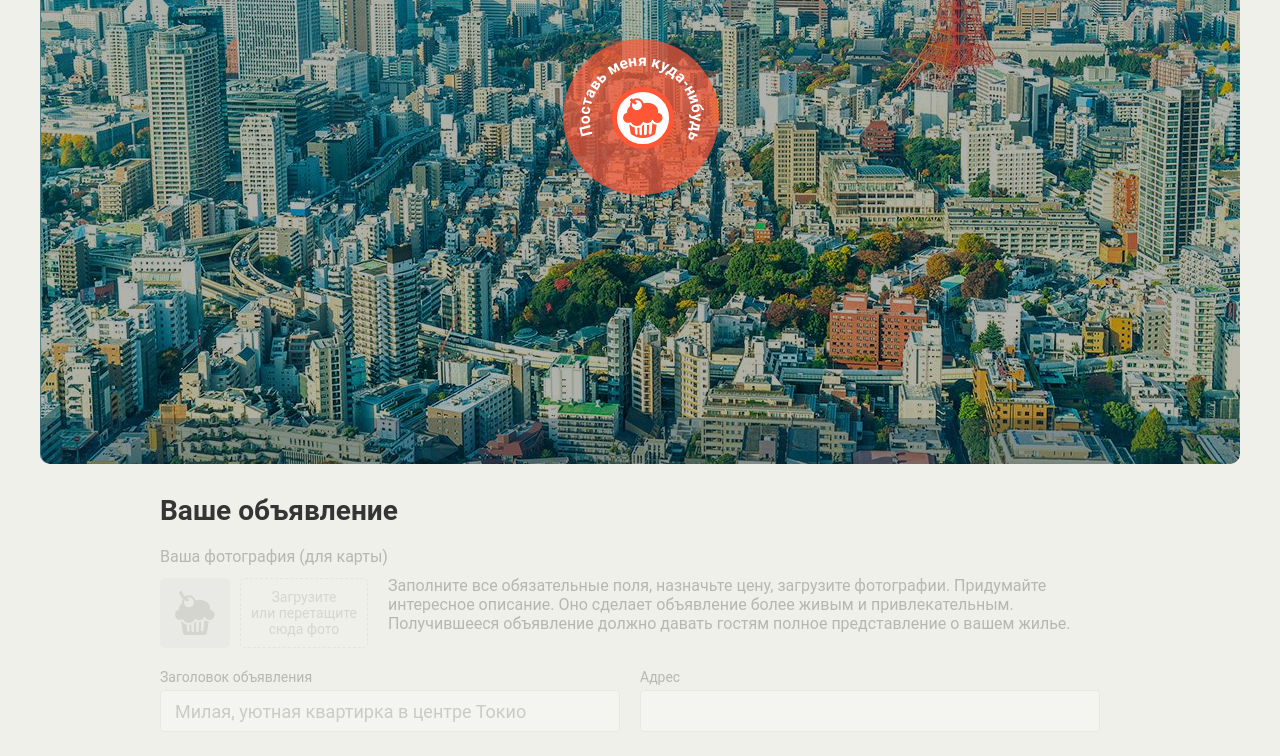
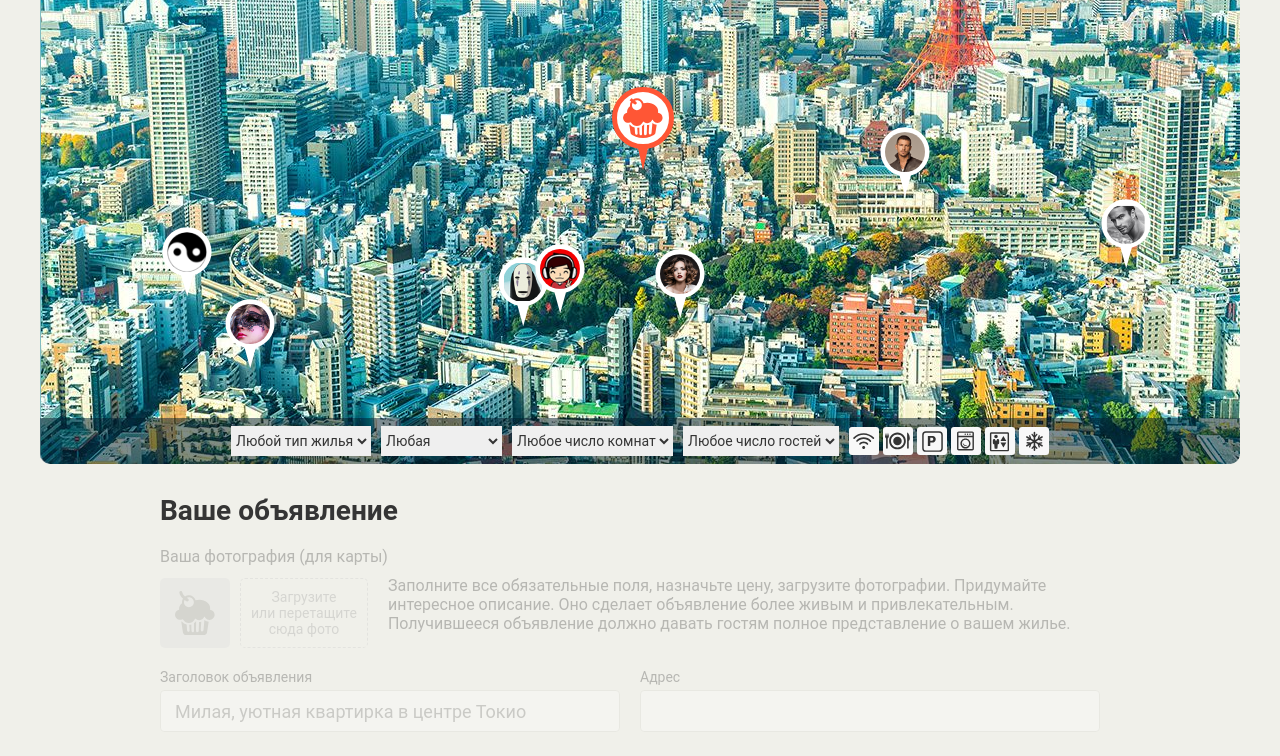
Before and after one commit to dashabelkina/570339-keksobooking-18, a website: page index.html in a window 1280 px wide. Shown: the part 286-1042 px from the top of the page. Drawn offline with Linux system fonts and the light colour scheme; files whose address does not match are found by name.

Commit message:
Личный проект: пока все дома

```diff
--- a/index.html
+++ b/index.html
@@ -240,13 +240,13 @@
     </div>
   </template>
 
-  <!-- Сообщение об ошибке создания объеявления -->
+  <!-- Сообщение об ошибке создания объявления -->
   <template id="error">
     <div class="error">
       <p class="error__message">Ошибка загрузки объявления</p>
       <button class="error__button" href="#">Попробовать снова</button>
     </div>
   </template>
-
+<script src="js/main.js"></script>
 </body>
 </html>
--- a/js/main.js
+++ b/js/main.js
@@ -0,0 +1,91 @@
+'use strict';
+
+var totalNumber = 8;
+var mockAvatar = ['img/avatars/user01.png', 'img/avatars/user02.png', 'img/avatars/user03.png', 'img/avatars/user04.png', 'img/avatars/user05.png', 'img/avatars/user06.png', 'img/avatars/user07.png', 'img/avatars/user08.png'];
+var mockTitle = ['Заголовок01', 'Заголовок02', 'Заголовок03', 'Заголовок04', 'Заголовок05', 'Заголовок06', 'Заголовок07', 'Заголовок08'];
+var mockType = ['palace', 'flat', 'house', 'bungalo'];
+var mockCheckin = ['12:00', '13:00', '14:00'];
+var mockCheckout = ['12:00', '13:00', '14:00'];
+var mockFeatures = ['wifi', 'dishwasher', 'parking', 'washer', 'elevator', 'conditioner'];
+var mockDescription = ['Описание01', 'Описание02', 'Описание03', 'Описание04', 'Описание05', 'Описание06', 'Описание07', 'Описание08'];
+var mockPhotos = ['http://o0.github.io/assets/images/tokyo/hotel1.jpg', 'http://o0.github.io/assets/images/tokyo/hotel2.jpg', 'http://o0.github.io/assets/images/tokyo/hotel3.jpg'];
+var minLocationX = 0;
+var minLocationY = 130;
+var maxLocationX = 1200;
+var maxLocationY = 630;
+var pinWidth = 50;
+var pinHeight = 70;
+
+var getRandomNumberInRange = function (min, max) {
+  return Math.floor(Math.random() * max) + min;
+};
+
+var getMock = function () {
+  var mock = [];
+  for (var i = 0; i < totalNumber; i++) {
+    var title = mockTitle[getRandomNumberInRange(0, mockTitle.length)];
+    var price = getRandomNumberInRange(100, 100000);
+    var type = mockType[getRandomNumberInRange(0, mockType.length)];
+    var rooms = getRandomNumberInRange(1, 15);
+    var guests = getRandomNumberInRange(1, 30);
+    var checkin = mockCheckin[getRandomNumberInRange(0, mockCheckin.length)];
+    var checkout = mockCheckin[getRandomNumberInRange(0, mockCheckout.length)];
+    var features = mockFeatures.slice[getRandomNumberInRange(0, mockFeatures.length)];
+    var description = mockDescription[getRandomNumberInRange(0, mockDescription.length)];
+    var photos = mockPhotos.slice[getRandomNumberInRange(0, mockPhotos.length)];
+    var locationX = getRandomNumberInRange(minLocationX + pinWidth, maxLocationX) - pinWidth;
+    var locationY = getRandomNumberInRange(minLocationY - pinHeight, maxLocationY - pinHeight);
+
+    mock.push({
+      author: {
+        avatar: mockAvatar[i],
+      },
+      offer: {
+        title: title,
+        address: 'locationX, locationY',
+        price: price,
+        type: type,
+        rooms: rooms,
+        guests: guests,
+        checkin: checkin,
+        checkout: checkout,
+        features: features,
+        description: description,
+        photos: photos
+      },
+      location: {
+        x: locationX,
+        y: locationY
+      }
+    });
+  }
+  return mock;
+};
+
+var pinTemplate = document.querySelector('#pin').content.querySelector('.map__pin');
+
+var generatePin = function (pin) {
+  var pinElement = pinTemplate.cloneNode(true);
+  var pinImage = pinElement.querySelector('img');
+  var pinLocationX = pin.location.x;
+  var pinLocationY = pin.location.y;
+  pinElement.style = 'left:' + pinLocationX + 'px; top:' + pinLocationY + 'px';
+  pinImage.src = pin.author.avatar;
+  pinImage.alt = pin.offer.title;
+  return pinElement;
+};
+
+var renderPins = function () {
+  var fragment = document.createDocumentFragment();
+  var mock = getMock(totalNumber);
+  for (var i = 0; i < totalNumber; i++) {
+    fragment.appendChild(generatePin(mock[i]));
+  }
+  var mapPins = document.querySelector('.map__pins');
+  mapPins.appendChild(fragment);
+};
+
+var map = document.querySelector('.map');
+map.classList.remove('map--faded');
+
+renderPins();
--- a/package.json
+++ b/package.json
@@ -11,7 +11,7 @@
     "url": "https://github.com/htmlacademy-javascript/570339-keksobooking-18/issues"
   },
   "devDependencies": {
-    "eslint": "6.3.0",
+    "eslint": "^6.3.0",
     "eslint-config-htmlacademy": "0.5.2"
   },
   "license": "MIT",
```
Also changed, not shown: 1 other file.
